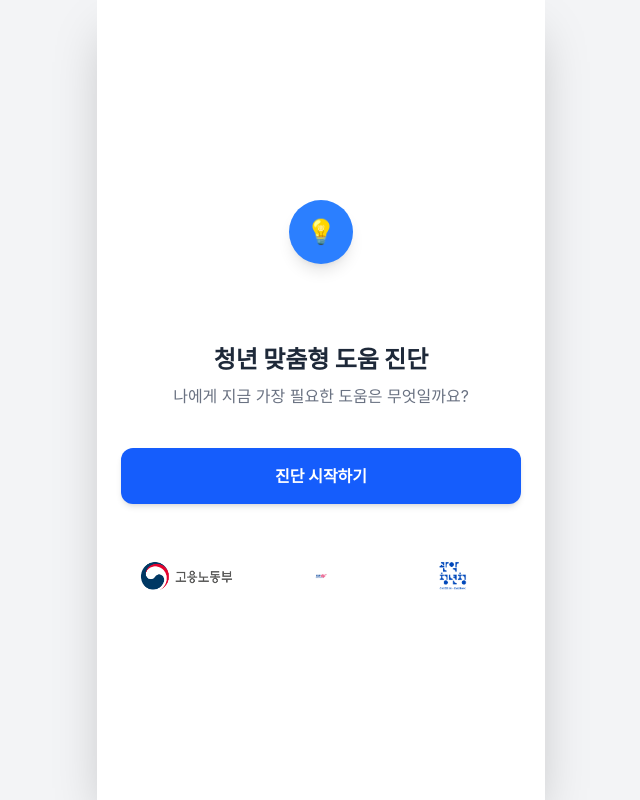
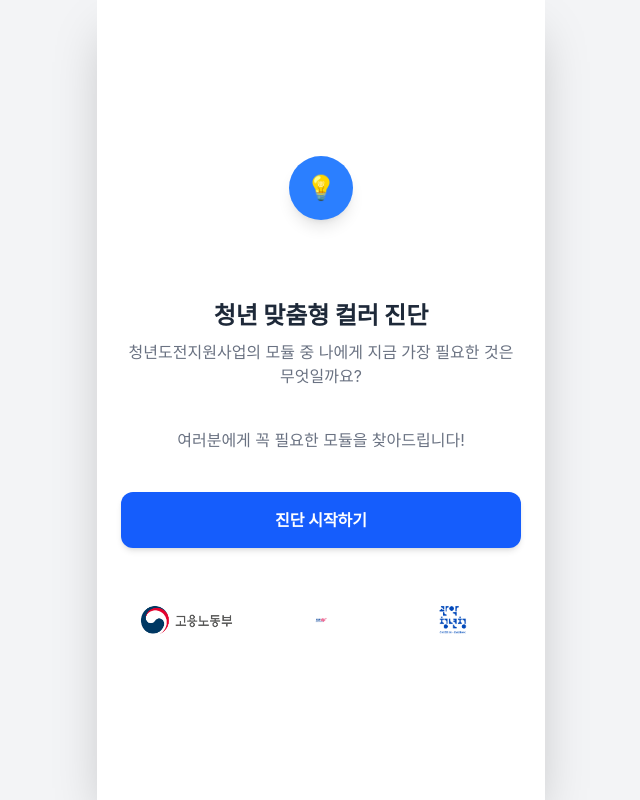
Before and after one commit to ICCHOI/youth-module, a React (Vite) app: page / in a window 1280 px wide. Shown: the whole page, without its empty margins (319-959 px from the left). Built offline with nearby package versions, Linux system fonts and the light colour scheme.

Commit message:
💄 style: 메인 화면 문구 수정

```diff
--- a/src/App.jsx
+++ b/src/App.jsx
@@ -76,8 +76,9 @@ function App() {
         <div className="w-16 h-16 bg-blue-500 text-white rounded-full flex items-center justify-center text-2xl font-bold mb-20 shadow-lg">
           💡
         </div>
-        <h1 className="text-2xl font-extrabold text-gray-800 mb-2">청년 맞춤형 도움 진단</h1>
-          <p className="text-gray-500 mb-10">나에게 지금 가장 필요한 도움은 무엇일까요?</p>
+        <h1 className="text-2xl font-extrabold text-gray-800 mb-2">청년 맞춤형 컬러 진단</h1>
+          <p className="text-gray-500 mb-10">청년도전지원사업의 모듈 중 나에게 지금 가장 필요한 것은 무엇일까요?</p>
+          <p className="text-gray-500 mb-10">여러분에게 꼭 필요한 모듈을 찾아드립니다!</p>
         <button
           onClick={() => setCurrentStep('test')}
           className="w-full bg-blue-600 text-white font-bold py-4 rounded-xl shadow-md hover:bg-blue-700 transition active:scale-95"
```
